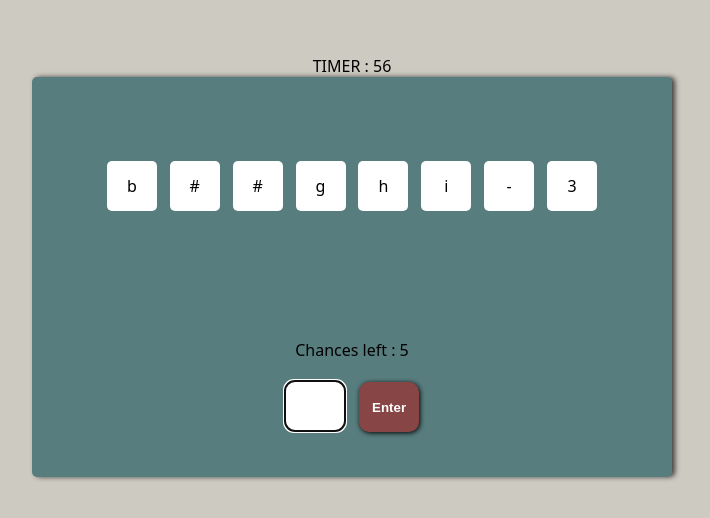
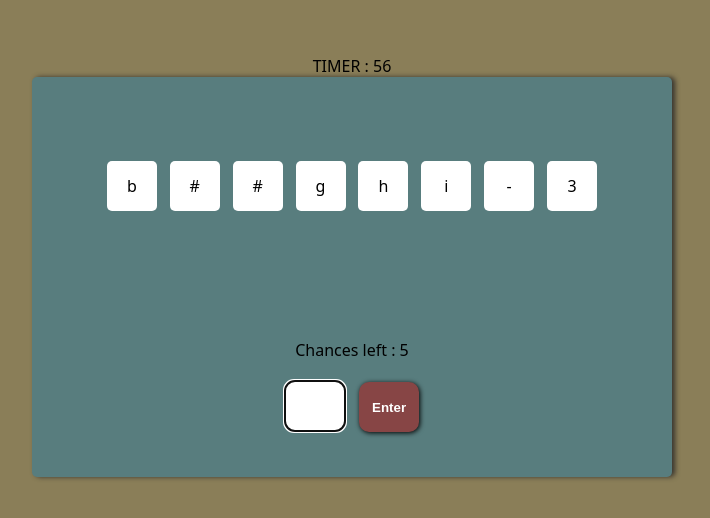
Before and after one commit to kara-harshit/Movie-guessing-game, a plain HTML site: page index.html in a window 1280 px wide. Shown: the part 134-652 px from the top of the page, without its empty margins (288-998 px from the left). Drawn offline with Linux system fonts and the light colour scheme.

Commit message:
background color change

```diff
--- a/style.css
+++ b/style.css
@@ -8,7 +8,7 @@ html, body{
     height: 100vh;
     font-family:system-ui, -apple-system, BlinkMacSystemFont, 'Segoe UI', Roboto, Oxygen, Ubuntu, Cantarell, 'Open Sans', 'Helvetica Neue', sans-serif;
     font-weight: 500;
-    background-color: rgb(205, 202, 193);
+    background-color: rgb(138, 126, 88);
     display: flex;
     flex-direction: column;
     justify-content: center;
```
